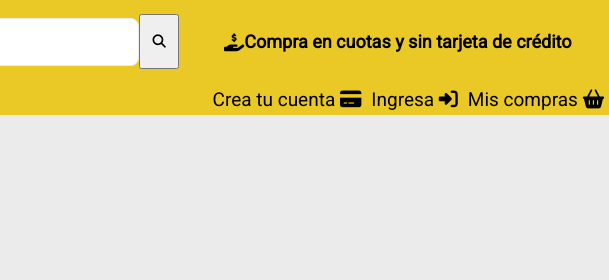
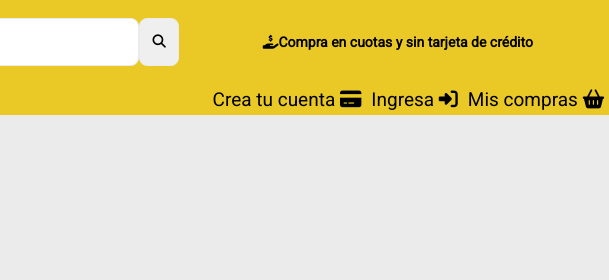
Before and after one commit to Tamav/MercadoLiebre---TamaraPeinetti, a website: page views/login.html in a window 1280 px wide. Shown: the top 280 px of the page, 671-1280 px from the left. Drawn offline with Linux system fonts and the light colour scheme; a web font is replaced by a local one.

Commit message:
Modificación estilo botón búsqueda

```diff
--- a/public/css/home.css
+++ b/public/css/home.css
@@ -213,7 +213,9 @@ div.top-header{
 
 button{
     width: 40px;
-    height: 55px;
+    height: 60%;
+    border-radius: 8px;
+    border: 1px solid #ebebeb;
 
 }
 
@@ -358,6 +360,7 @@ footer section .fa-credit-card, .fa-gift, .fa-user-shield{
     font-size: 2em;
     margin-bottom: 10px;
 }
+
 
 /*....................................................................Responsive................................................*/
 
--- a/public/css/login.css
+++ b/public/css/login.css
@@ -118,7 +118,7 @@ div.top-header{
     display: flex;
     justify-content: center;
     align-items: center;
-
+    font-size: 14px;
 
 }
 
@@ -194,7 +194,9 @@ div.top-header{
 
 button{
     width: 40px;
-    height: 55px;
+    height: 60%;
+    border-radius: 8px;
+    border: 1px solid #ebebeb;
 
 }
 
--- a/public/css/register.css
+++ b/public/css/register.css
@@ -73,7 +73,7 @@ div.top-header{
     display: flex;
     justify-content: center;
     align-items: center;
-
+    font-size: 14px;
 
 }
 
@@ -194,7 +194,9 @@ div.top-header{
 
 button{
     width: 40px;
-    height: 55px;
+    height: 60%;
+    border-radius: 8px;
+    border: 1px solid #ebebeb;
 
 }
 /*.....................................................responsive.........................................................*/
```
Also changed, not shown: views/home.html (+2 -2 lines).
